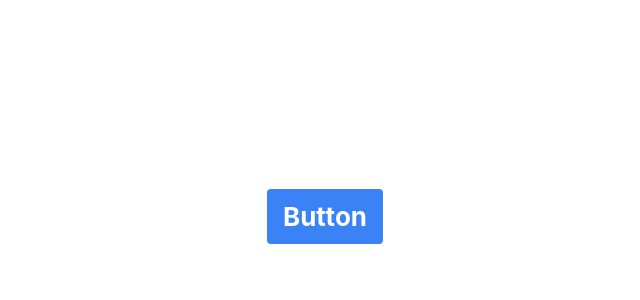
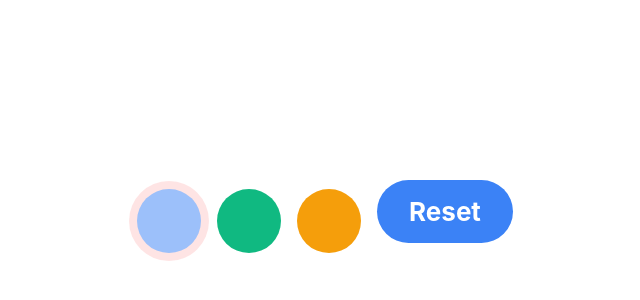
Before and after one commit to truongngoctuan/si-screening-fe-app, a React (Create React App) app: page / in a window 1280 px wide. Shown: the part 184-484 px from the top of the page, without its empty margins (315-955 px from the left). Built offline with nearby package versions, Linux system fonts and the light colour scheme.

Commit message:
add basic functionality for buttons and reset buton using a fake api

```diff
--- a/package.json
+++ b/package.json
@@ -13,6 +13,7 @@
     "@types/react": "^16.14.12",
     "@types/react-dom": "^16.9.0",
     "@types/react-redux": "^7.1.7",
+    "classnames": "^2.3.1",
     "react": "^17.0.2",
     "react-dom": "^17.0.2",
     "react-redux": "^7.2.0",
--- a/src/components/RoundButton/RoundButton.module.css
+++ b/src/components/RoundButton/RoundButton.module.css
@@ -1,6 +1,23 @@
 .button {
-	width: 50px;
-    height: 50px;
-    background-color: blue;
-    border: 2px;
+  @apply text-white font-bold py-8 px-8 rounded-full m-2;
 }
+
+.button-selected {
+  @apply ring-8 ring-red-200;
+}
+
+.button-disabled {
+  cursor: not-allowed;
+}
+
+.button-blue {
+  @apply bg-blue-500 hover:bg-blue-700;
+}
+
+.button-green {
+  @apply bg-green-500 hover:bg-green-700;
+}
+
+.button-yellow {
+  @apply bg-yellow-500 hover:bg-yellow-700;
+}
--- a/src/components/RoundButton/RoundButton.tsx
+++ b/src/components/RoundButton/RoundButton.tsx
@@ -1,11 +1,25 @@
 
+import classNames from 'classnames';
 import styles from './RoundButton.module.css';
+import { ButtonType } from '../typings';
 
-export function RoundButton() {
+export type StateButtonProps = {
+  selected: boolean;
+  type: ButtonType;
+  disabled: boolean;
+  onClick: (buttonType: ButtonType) => void;
+}
+
+export function RoundButton({ selected, type, disabled, onClick }: StateButtonProps) {
 
   return (
-    <button className="bg-blue-500 hover:bg-blue-700 text-white font-bold py-2 px-4 rounded">
-      Button
-    </button>
+    <button className={classNames(styles.button, "disabled:opacity-50",
+      styles[`button-${type}`],
+      {
+        [styles["button-selected"]]: selected,
+        [styles["button-disabled"]]: disabled,
+      })}
+      disabled={disabled}
+      onClick={() => onClick(type)} />
   );
 }
--- /dev/null
+++ b/src/components/typings.ts
@@ -0,0 +1 @@
+export type ButtonType = "blue" | "green" | "yellow";
--- a/src/pages/game-4-buttons/Game4Buttons.tsx
+++ b/src/pages/game-4-buttons/Game4Buttons.tsx
@@ -1,10 +1,34 @@
+import { useState } from "react";
 import { RoundButton } from "../../components/RoundButton/RoundButton";
+import { ButtonType } from "../../components/typings";
+import { getNextTransitions } from "./fake-api";
+import styles from "./GameNButtons.module.css";
 
 export function Game4Buttons() {
 
+  const buttons: ButtonType[] = ["blue", "green", "yellow"];
+  const initButtonType: ButtonType = "blue";
+
+  const [buttonTypeSelected, setButtonTypeSelected] = useState<ButtonType>(initButtonType);
+
+  // data returned from API
+  const nextButtonTypes = getNextTransitions(buttonTypeSelected);
+
+  const buttonClickHandler = (buttonType: ButtonType) => {
+    console.log("hello")
+    setButtonTypeSelected(buttonType);
+  }
+
+  const resetClickHandler = () => setButtonTypeSelected(initButtonType)
+
   return (
     <div>
-      <RoundButton />
+      {buttons.map(btnType =>
+        <RoundButton key={btnType} selected={buttonTypeSelected === btnType} type={btnType}
+          disabled={nextButtonTypes.findIndex(nBtn => nBtn === btnType) === -1}
+          onClick={buttonClickHandler} />
+      )}
+      <button className={styles["reset-button"]} onClick={resetClickHandler}>Reset</button>
     </div>
   );
 }
--- /dev/null
+++ b/src/pages/game-4-buttons/GameNButtons.module.css
@@ -0,0 +1,3 @@
+.reset-button {
+	@apply bg-blue-500 hover:bg-blue-700 text-white font-bold py-3 px-8 rounded-full m-2
+}
--- /dev/null
+++ b/src/pages/game-4-buttons/fake-api.ts
@@ -0,0 +1,13 @@
+import { ButtonType } from "../../components/typings";
+
+export function getNextTransitions(currentType: ButtonType): ButtonType[] {
+	switch (currentType) {
+		case "blue":
+			return ["green", "yellow"];
+		case "green":
+		case "yellow":
+			return ["blue"];
+		default:
+			return [];
+	}
+}
--- a/tailwind.config.js
+++ b/tailwind.config.js
@@ -5,7 +5,9 @@ module.exports = {
     extend: {},
   },
   variants: {
-    extend: {},
+    extend: {
+      opacity: ['disabled'],
+    }
   },
   plugins: [],
 }
```
Also changed, not shown: 1 other file (tests, documents, lock files or other folders).
